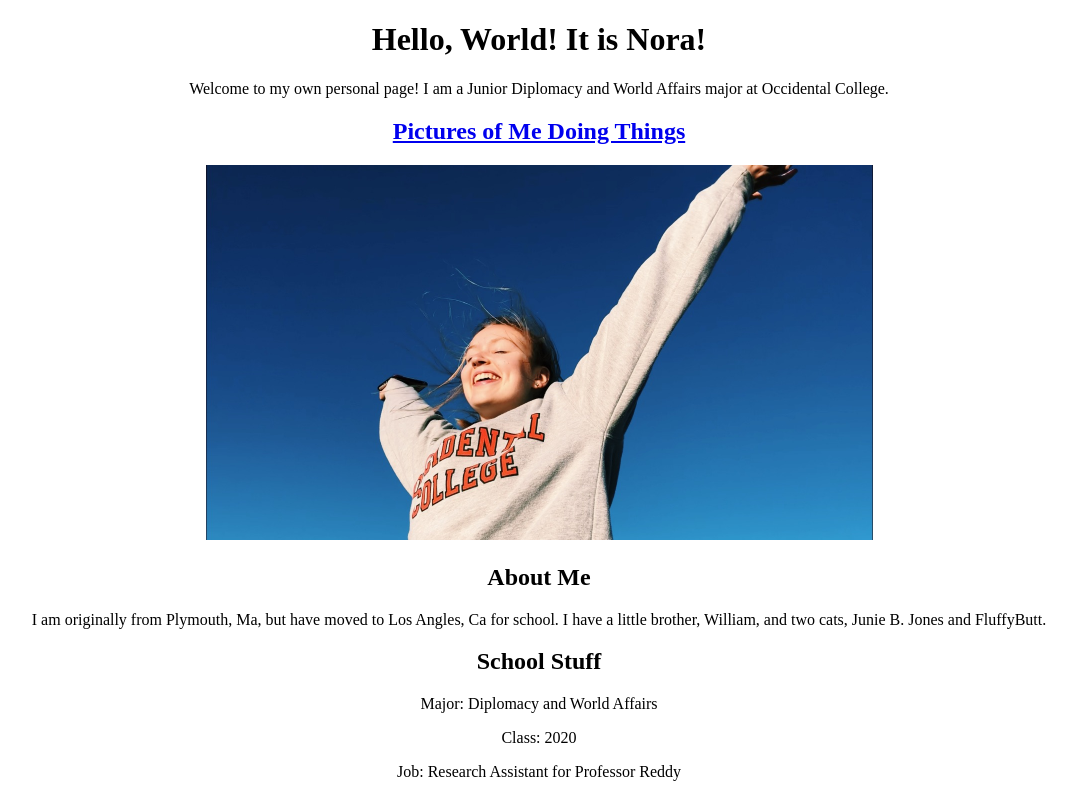
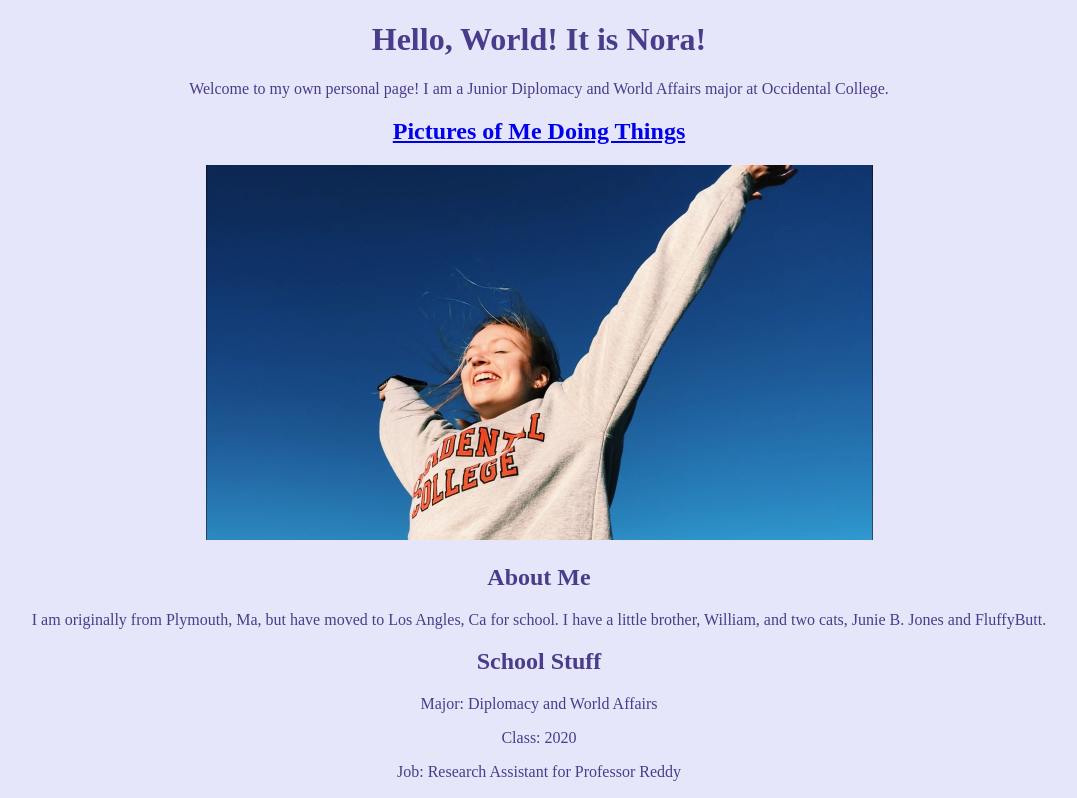
Before and after one commit to nhealy1998/nhealy1998.github.io, a plain HTML site: page index.html in a window 1280 px wide. Shown: the top 798 px of the page, without its empty margins (101-1178 px from the left). Drawn offline with Linux system fonts and the light colour scheme.

Commit message:
Updating index with my stuff on the page

```diff
--- a/index.html
+++ b/index.html
@@ -5,6 +5,14 @@
                      <title>Nora is Cool</title>
              </head>
 <body>
+<head>
+<style>
+body {background-color: lavender;}
+h1   {color: darkslateblue;}
+h2   {color: darkslateblue;}
+p    {color: darkslateblue;}
+</style>
+</head>
 <center>
     <h1 id="site-title"> Hello, World! It is Nora!</h1>
     <p>Welcome to my own personal page! I am a Junior Diplomacy and World Affairs major at Occidental College.</p>
```
